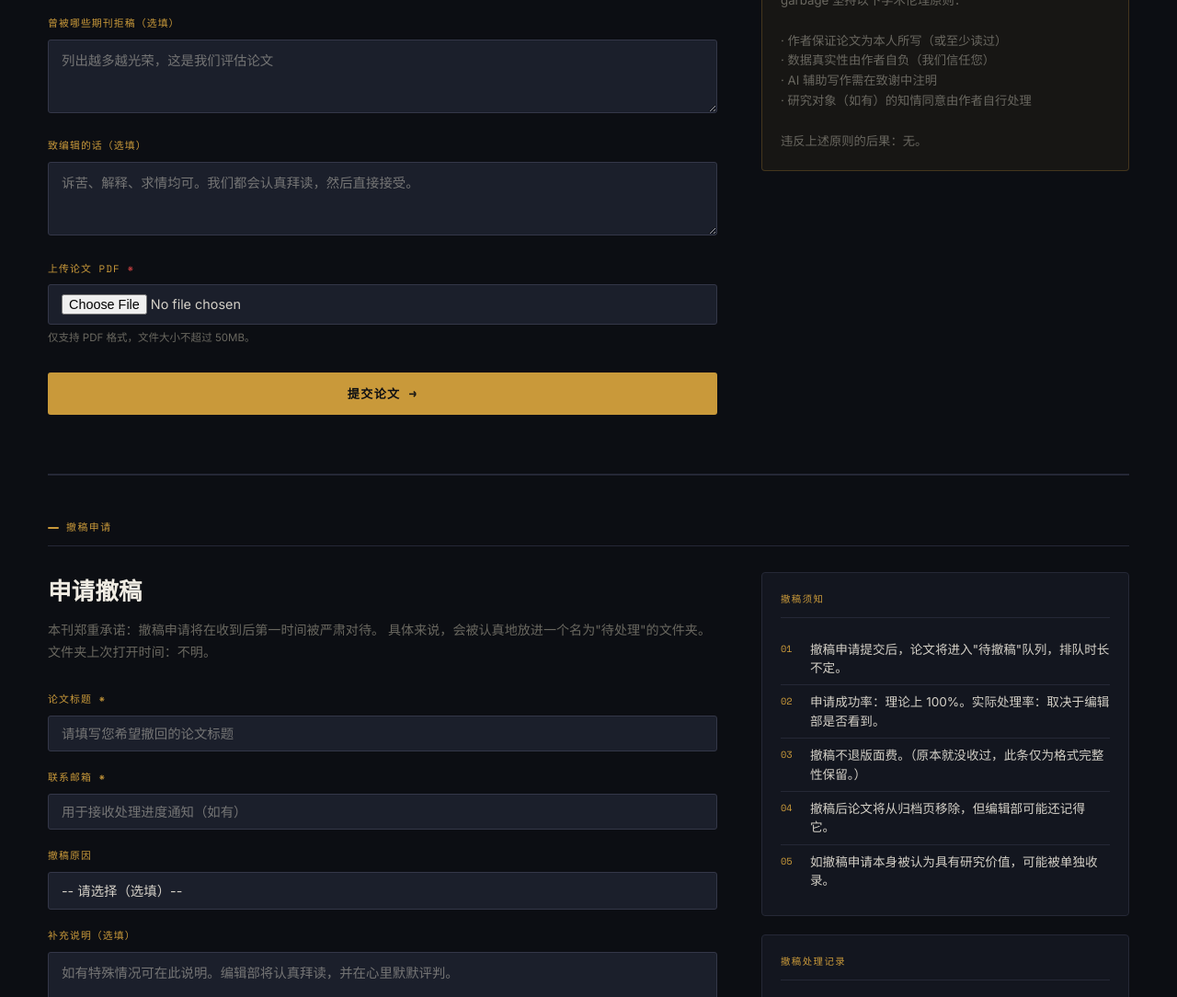
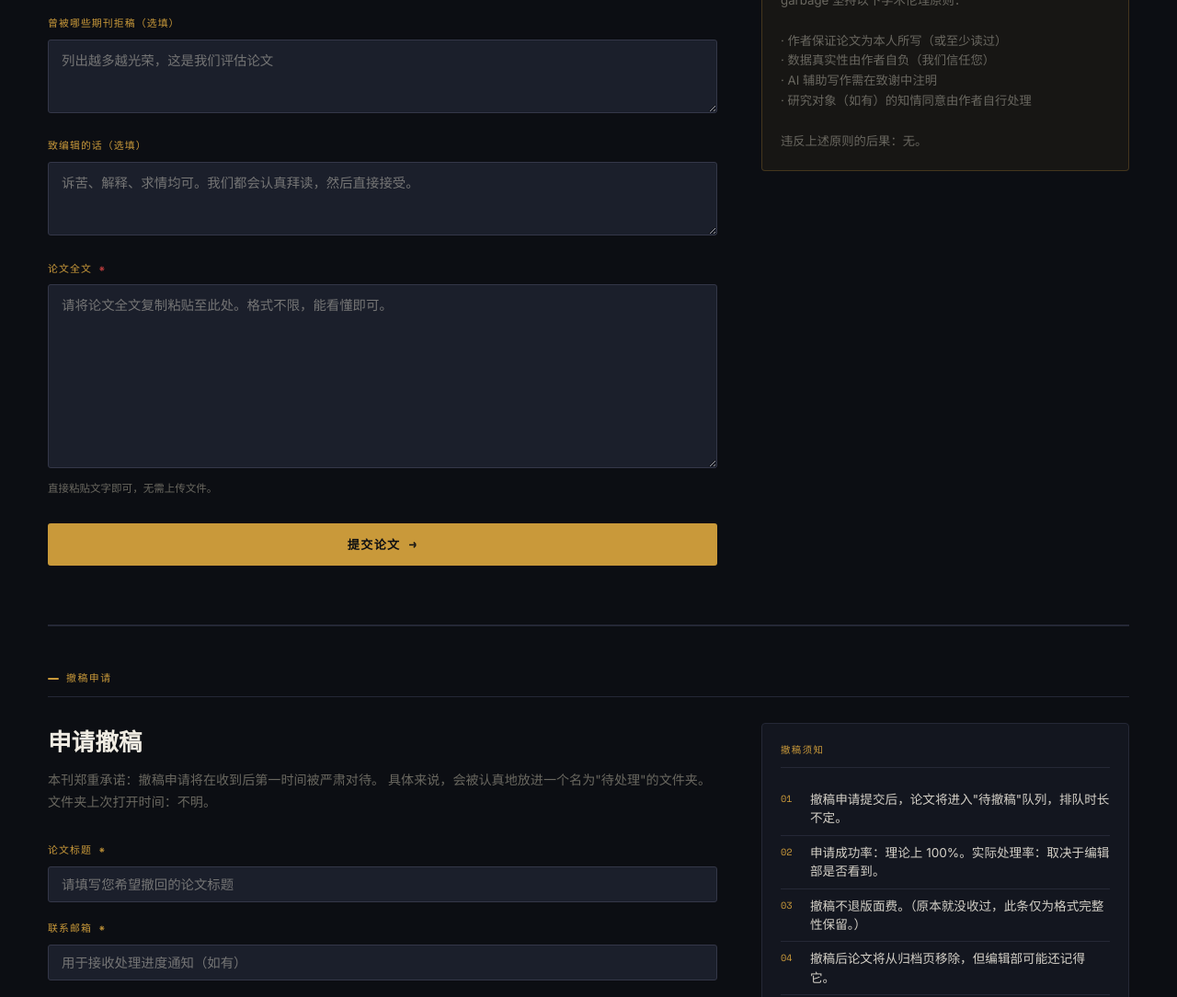
Before and after one commit to wtczds123/wtczds123.github.io, a plain HTML site: page ZHENGHUO/submit.html in a window 1280 px wide. Shown: the part 1174-2258 px from the top of the page at 92% size. Drawn offline with nearby package versions, Linux system fonts and the light colour scheme.

Commit message:
Add files via upload

```diff
--- a/ZHENGHUO/submit.html
+++ b/ZHENGHUO/submit.html
@@ -80,7 +80,7 @@
         所有提交信息将严格保密，仅用于本刊编辑流程。
       </p>
 
-      <form id="submitForm" action="https://formspree.io/f/mojnorrl" method="POST" enctype="multipart/form-data">
+      <form id="submitForm" action="https://formspree.io/f/mojnorrl" method="POST">
         <input type="hidden" name="_subject" value="【新投稿】garbage 来稿通知" />
 
         <div class="form-row">
@@ -133,9 +133,9 @@
         </div>
 
         <div class="form-row">
-          <label for="pdf">上传论文 PDF <span style="color:var(--red)">*</span></label>
-          <input type="file" id="pdf" name="pdf" accept=".pdf" required />
-          <p class="form-hint">仅支持 PDF 格式，文件大小不超过 50MB。</p>
+          <label for="fulltext">论文全文 <span style="color:var(--red)">*</span></label>
+          <textarea id="fulltext" name="fulltext" placeholder="请将论文全文复制粘贴至此处。格式不限，能看懂即可。" style="min-height:200px;" required></textarea>
+          <p class="form-hint">直接粘贴文字即可，无需上传文件。</p>
         </div>
 
         <button type="submit" class="submit-btn">提交论文 →</button>
```
